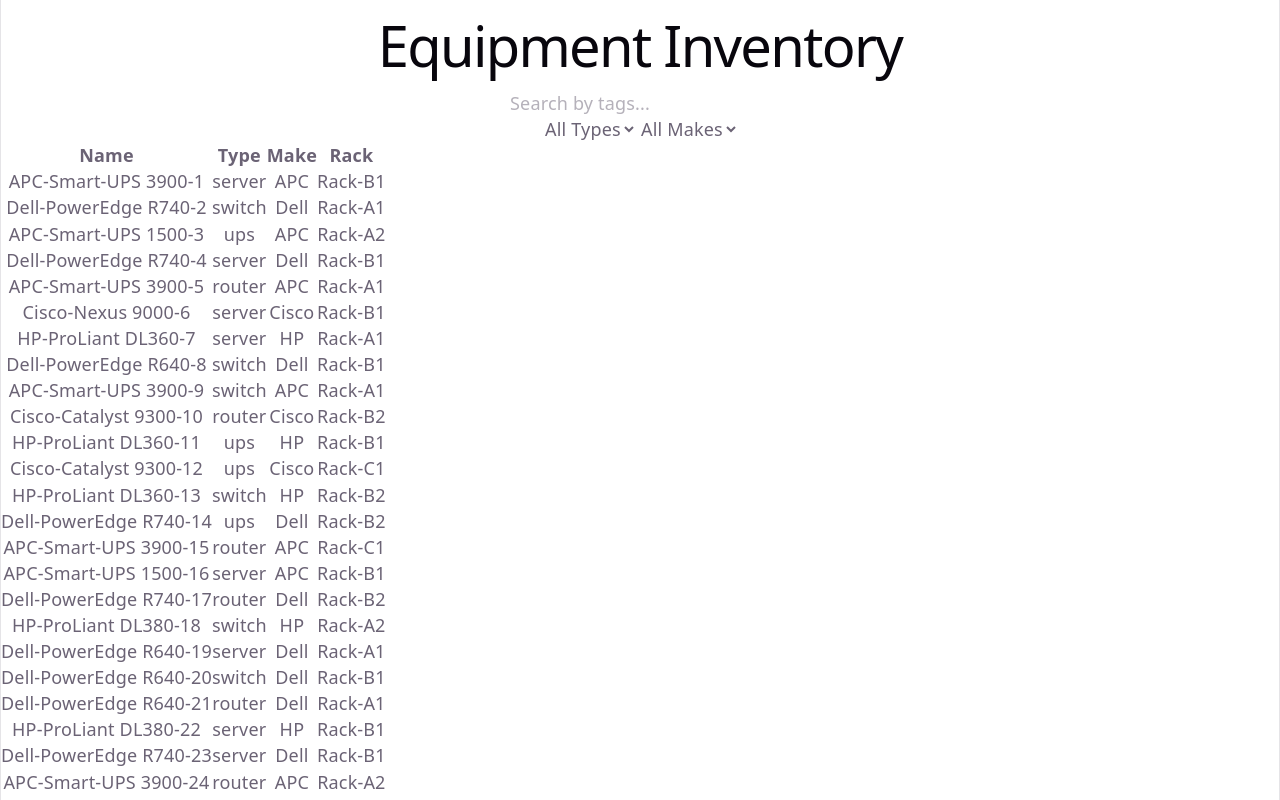
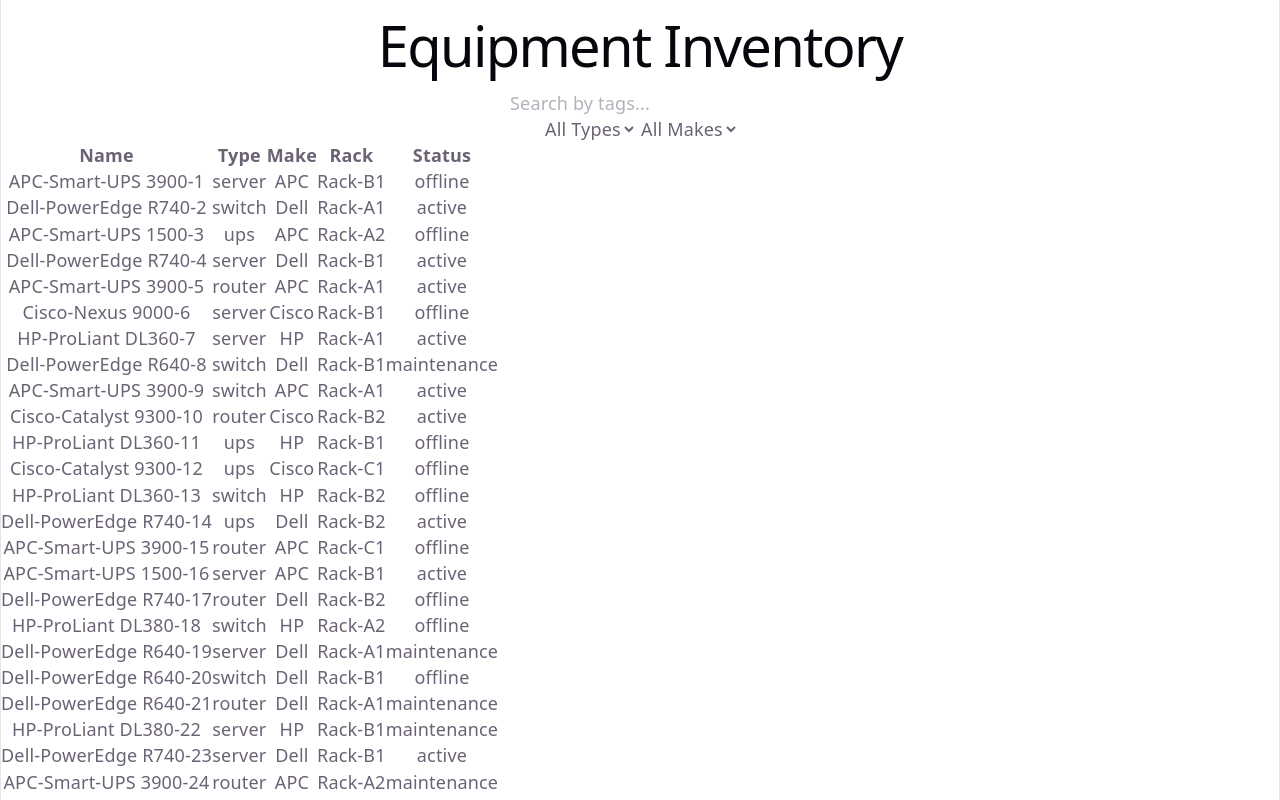
Before and after one commit to RADshahmat/phase01_equipment-inventory, a React (Vite) app in the folder frontend/: page / in a window 1280 px wide. Shown: the top 800 px of the page. Built offline with nearby package versions, Linux system fonts and the light colour scheme.

Commit message:
feat: readme file is added

```diff
--- a/frontend/package.json
+++ b/frontend/package.json
@@ -7,7 +7,8 @@
     "dev": "vite",
     "build": "tsc -b && vite build",
     "lint": "eslint .",
-    "preview": "vite preview"
+    "preview": "vite preview",
+    "test": "vitest"
   },
   "dependencies": {
     "react": "^19.2.5",
@@ -25,6 +26,7 @@
     "globals": "^17.5.0",
     "typescript": "~6.0.2",
     "typescript-eslint": "^8.58.2",
-    "vite": "^8.0.10"
+    "vite": "^8.0.10",
+    "vitest": "^4.1.5"
   }
 }
--- a/frontend/src/components/EquipmentTable.tsx
+++ b/frontend/src/components/EquipmentTable.tsx
@@ -24,6 +24,7 @@ export default function EquipmentTable({ data, onRowClick }: Props) {
                     <th>Type</th>
                     <th>Make</th>
                     <th>Rack</th>
+                    <th>Status</th>
                 </tr>
             </thead>
             <tbody>
@@ -37,6 +38,7 @@ export default function EquipmentTable({ data, onRowClick }: Props) {
                         <td>{item.type}</td>
                         <td>{item.make}</td>
                         <td>{item.rack}</td>
+                        <td>{item.status}</td>
                     </tr>
                 ))}
             </tbody>
```
Also changed, not shown: 2 other files (tests, documents, lock files or other folders).
